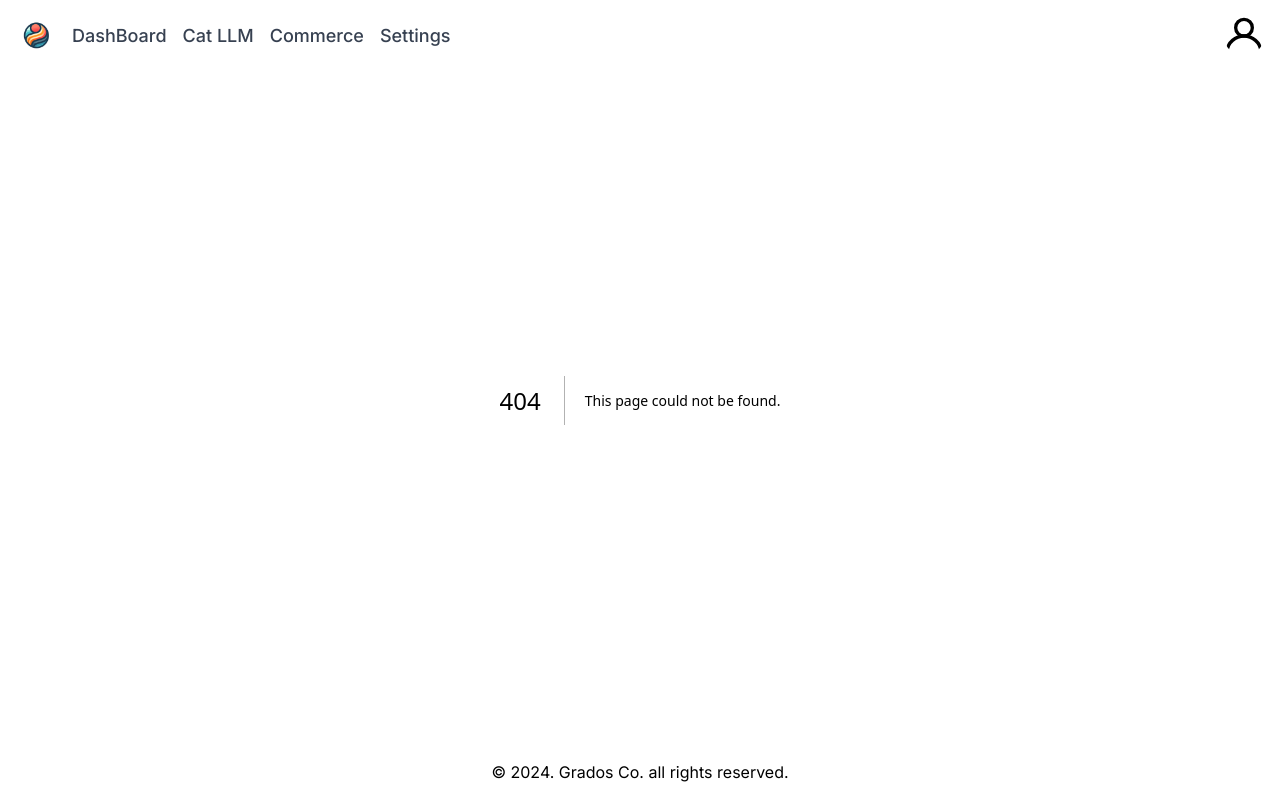
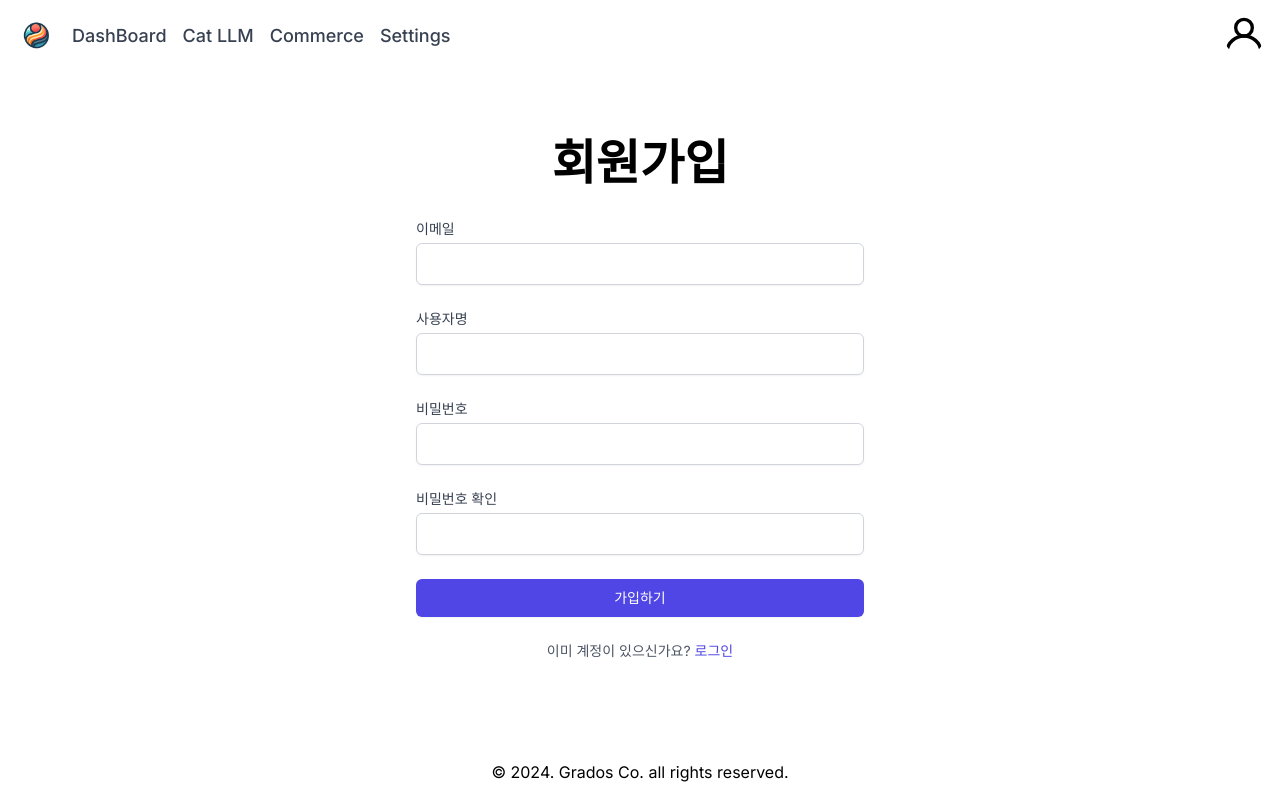
Before and after one commit to habaekk/CatSAMA_WLD, a Next.js app: page /signup in a window 1280 px wide. Before the commit this address had no page. Built offline with nearby package versions, Linux system fonts and the light colour scheme.

Commit message:
feat: add signup page

```diff
--- /dev/null
+++ b/app/signup/page.tsx
@@ -0,0 +1,117 @@
+// pages/user/signup.js
+'use client';
+
+import { useState, useEffect } from 'react';
+import Link from 'next/link';
+
+export default function Signup() {
+  const [email, setEmail] = useState('');
+  const [username, setUsername] = useState('');
+  const [password, setPassword] = useState('');
+  const [confirmPassword, setConfirmPassword] = useState('');
+  const [passwordMessage, setPasswordMessage] = useState('');
+
+  useEffect(() => {
+    if (confirmPassword.length > 0) {
+      if (password === confirmPassword) {
+        setPasswordMessage('비밀번호가 일치합니다.');
+      } else {
+        setPasswordMessage('비밀번호가 일치하지 않습니다.');
+      }
+    } else {
+      setPasswordMessage('');
+    }
+  }, [password, confirmPassword]);
+
+  const handleSubmit = (e) => {
+    e.preventDefault();
+    if (password !== confirmPassword) {
+      setPasswordMessage('비밀번호가 일치하지 않습니다.');
+      return;
+    }
+    // 회원가입 로직을 추가하세요
+    console.log('Email:', email);
+    console.log('Username:', username);
+    console.log('Password:', password);
+    window.alert('회원가입이 완료되었습니다!');
+  };
+
+  return (
+    <div className="main-content flex min-h-screen flex-col items-center justify-center p-6 relative dark:text-white">
+      <div className="w-full h-[80vh] rounded-lg bg-white dark:bg-gray-800 p-6 flex flex-col items-center justify-center bg-gray-100 dark:bg-gray-900">
+        <h1 className="text-5xl font-extrabold mb-8">회원가입</h1>
+        <form onSubmit={handleSubmit} className="space-y-6 w-full max-w-md">
+          <div>
+            <label htmlFor="email" className="block text-sm font-medium text-gray-700 dark:text-gray-200">
+              이메일
+            </label>
+            <input
+              type="email"
+              id="email"
+              className="mt-1 block w-full px-3 py-2 border border-gray-300 dark:border-gray-600 rounded-md shadow-sm focus:outline-none focus:ring-indigo-500 focus:border-indigo-500 dark:bg-gray-700 dark:text-white"
+              value={email}
+              onChange={(e) => setEmail(e.target.value)}
+              required
+            />
+          </div>
+          <div>
+            <label htmlFor="username" className="block text-sm font-medium text-gray-700 dark:text-gray-200">
+              사용자명
+            </label>
+            <input
+              type="text"
+              id="username"
+              className="mt-1 block w-full px-3 py-2 border border-gray-300 dark:border-gray-600 rounded-md shadow-sm focus:outline-none focus:ring-indigo-500 focus:border-indigo-500 dark:bg-gray-700 dark:text-white"
+              value={username}
+              onChange={(e) => setUsername(e.target.value)}
+              required
+            />
+          </div>
+          <div>
+            <label htmlFor="password" className="block text-sm font-medium text-gray-700 dark:text-gray-200">
+              비밀번호
+            </label>
+            <input
+              type="password"
+              id="password"
+              className="mt-1 block w-full px-3 py-2 border border-gray-300 dark:border-gray-600 rounded-md shadow-sm focus:outline-none focus:ring-indigo-500 focus:border-indigo-500 dark:bg-gray-700 dark:text-white"
+              value={password}
+              onChange={(e) => setPassword(e.target.value)}
+              required
+            />
+          </div>
+          <div>
+            <label htmlFor="confirmPassword" className="block text-sm font-medium text-gray-700 dark:text-gray-200">
+              비밀번호 확인
+            </label>
+            <input
+              type="password"
+              id="confirmPassword"
+              className="mt-1 block w-full px-3 py-2 border border-gray-300 dark:border-gray-600 rounded-md shadow-sm focus:outline-none focus:ring-indigo-500 focus:border-indigo-500 dark:bg-gray-700 dark:text-white"
+              value={confirmPassword}
+              onChange={(e) => setConfirmPassword(e.target.value)}
+              required
+            />
+            {passwordMessage && (
+              <p className={`mt-1 text-sm ${password === confirmPassword ? 'text-green-500' : 'text-red-500'}`}>
+                {passwordMessage}
+              </p>
+            )}
+          </div>
+          <button
+            type="submit"
+            className="w-full py-2 px-4 border border-transparent rounded-md shadow-sm text-sm font-medium text-white bg-indigo-600 hover:bg-indigo-700 focus:outline-none focus:ring-2 focus:ring-offset-2 focus:ring-indigo-500"
+          >
+            가입하기
+          </button>
+        </form>
+        <p className="mt-6 text-center text-sm text-gray-600 dark:text-gray-400">
+          이미 계정이 있으신가요?{' '}
+          <Link href="/user" className="font-medium text-indigo-600 hover:text-indigo-500">
+            로그인
+          </Link>
+        </p>
+      </div>
+    </div>
+  );
+}
--- a/app/user/page.tsx
+++ b/app/user/page.tsx
@@ -61,7 +61,7 @@ export default function UserPage() {
 
         {/* 아이디가 없으세요? 가입하기 */}
         <div className="mb-6">
-          아이디가 없으세요? <a href="#" className="text-blue-500 hover:underline mb-6">가입하기</a>
+          아이디가 없으세요? <a href="/signup" className="text-blue-500 hover:underline mb-6">가입하기</a>
         </div>
 
         {/* 디바이드 줄 */}
```
